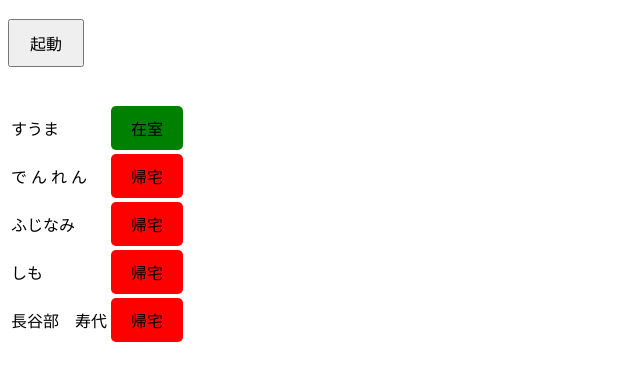
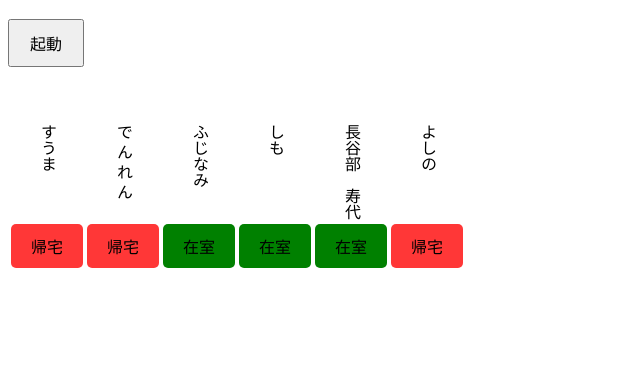
Before and after one commit to sumaa0219/-mafiaLabManager, a plain HTML site: page index.html in a window 1280 px wide. Both pictures are taken after a click on the button "起動". Shown: the part 70-450 px from the top of the page, without its empty margins (0-640 px from the left). Drawn offline with nearby package versions, Linux system fonts and the light colour scheme.

Commit message:
button color changed

```diff
--- a/index.html
+++ b/index.html
@@ -33,26 +33,40 @@
         }
         $(document).ready(function () {
             $("#loadData").click(function () {
+                // データの取得と更新処理
+                updateData();
+                setInterval(updateData, 10000);  // 10秒ごとにupdateDataを実行
+            });
+        });
+
+        function updateData() {
+            $("#content").empty();  // 既存のテーブルをクリア
             $.getJSON("memberStatus.json", function (data) {
                 var keys = Object.keys(data["member"]);
                 var table = $("#content").append("<table></table>").find("table");  // テーブル要素を作成
+                var rowName = $("<tr></tr>");  // 名前用の行要素を作成
+                var rowButton = $("<tr></tr>");  // ボタン用の行要素を作成
+
                 for (var key in data["member"]) {
                     var name = data["member"][key]["name"];
                     var status = data["member"][key]["inRoom"];
                     var button;
-                        var row = $("<tr></tr>");  // 行要素を作成
-                        row.append("<td>" + name + "</td>");  // 名前をセルに追加
+
+                    rowName.append("<td class='vertical-text'>" + name + "</td>");  // 名前をセルに追加  // 名前をセルに追加
+
                     if (status === false) {  // statusがfalseであれば
-                            button = $("<td><button class='status-button' data-key='" + key + "'>" + "帰宅" + "</button></td>");  // "false"と書かれたボタンをセルに追加
-                            button.find("button").css("background-color", "red");
+                        button = $("<button class='status-button' data-key='" + key + "'>" + "帰宅" + "</button>");  // "false"と書かれたボタンを作成
+                        button.css("background-color", "#FF3737");
                     } else {
-                            button = $("<td><button class='status-button' data-key='" + key + "'>" + "在室" + "</button></td>");  // "true"と書かれたボタンをセルに追加
-                            button.find("button").css("background-color", "green");
-                        }
-                        row.append(button);  // ボタンを行に追加
-                        table.append(row);  // 行をテーブルに追加
+                        button = $("<button class='status-button' data-key='" + key + "'>" + "在室" + "</button>");  // "true"と書かれたボタンを作成
+                        button.css("background-color", "green");
                     }
 
+                    rowButton.append($("<td></td>").append(button));  // ボタンをセルに追加
+                }
+
+                table.append(rowName);  // 名前の行をテーブルに追加
+                table.append(rowButton);  // ボタンの行をテーブルに追加
 
                 // ボタンがクリックされたときのイベントハンドラを設定
                 $(".status-button").click(function () {
@@ -81,26 +95,24 @@
                     });
                 });
             });
-            });
-        });
+        };
     </script>
     <style>
         button {
+            display: block;
+            /* ブロック要素として扱う */
             padding: 10px 20px;
-            /* 上下左右の余白 */
             font-size: 16px;
-            /* テキストの大きさ */
         }
 
-        /* ボタンの背景色とテキストの色を指定 */
         button.status-button {
-            /* ボタンの背景色 */
             color: rgb(0, 0, 0);
-            /* ボタンのテキストの色 */
             border: none;
-            /* ボーダーをなくす */
             border-radius: 5px;
-            /* ボタンの角を丸くする */
+        }
+
+        .vertical-text {
+            writing-mode: vertical-rl;
         }
     </style>
 </body>
--- a/memberStatus.json
+++ b/memberStatus.json
@@ -1,39 +1 @@
-{
-    "member": {
-        "425853700112908289": {
-            "id": 425853700112908300,
-            "name": "すうま",
-            "inRoom": true,
-            "lastActionTime": "14:07",
-            "lastActionType": "addMember"
-        },
-        "756122809511575592": {
-            "id": 756122809511575600,
-            "name": "で ん れ ん",
-            "inRoom": false,
-            "lastActionTime": "15:06",
-            "lastActionType": "addMember"
-        },
-        "756123111975288965": {
-            "id": 756123111975289000,
-            "name": "ふじなみ",
-            "inRoom": false,
-            "lastActionTime": "16:43",
-            "lastActionType": "addMember"
-        },
-        "860265098797645886": {
-            "id": 860265098797645800,
-            "name": "しも",
-            "inRoom": false,
-            "lastActionTime": "17:45",
-            "lastActionType": "addMember"
-        },
-        "1112251063576313868": {
-            "id": 1112251063576313900,
-            "name": "長谷部　寿代",
-            "inRoom": false,
-            "lastActionTime": "17:55",
-            "lastActionType": "addMember"
-        }
-    }
-}
+{"member": {"425853700112908289": {"id": 425853700112908300, "name": "すうま", "inRoom": false, "lastActionTime": "14:07", "lastActionType": "addMember"}, "756122809511575592": {"id": 756122809511575600, "name": "で ん れ ん", "inRoom": false, "lastActionTime": "15:06", "lastActionType": "addMember"}, "756123111975288965": {"id": 756123111975289000, "name": "ふじなみ", "inRoom": true, "lastActionTime": "16:43", "lastActionType": "addMember"}, "860265098797645886": {"id": 860265098797645800, "name": "しも", "inRoom": true, "lastActionTime": "17:45", "lastActionType": "addMember"}, "1112251063576313868": {"id": 1112251063576313900, "name": "長谷部　寿代", "inRoom": true, "lastActionTime": "17:55", "lastActionType": "addMember"}, "660834162068160522": {"id": 660834162068160500, "name": "よしの", "inRoom": false, "lastActionTime": "13:26", "lastActionType": "addMember"}}}
```
Lines whose indentation alone changed are shown as unchanged.
